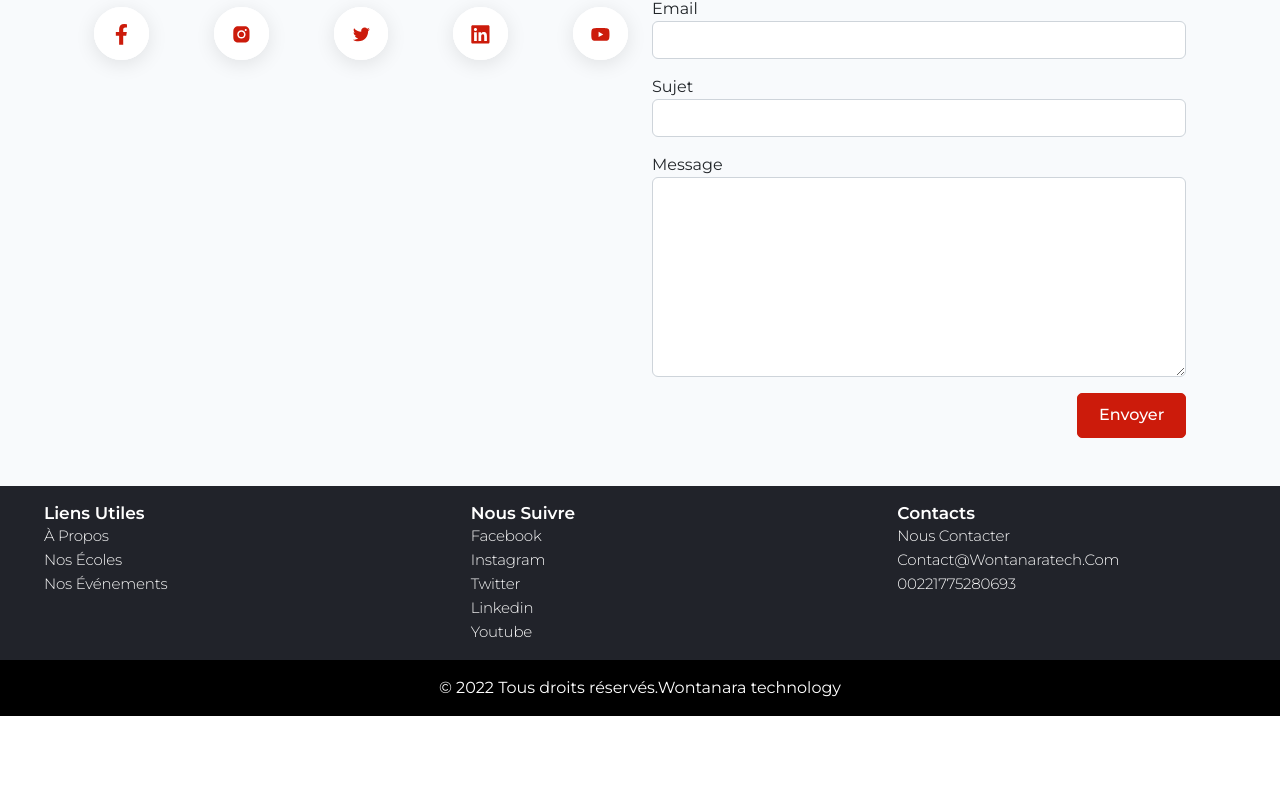
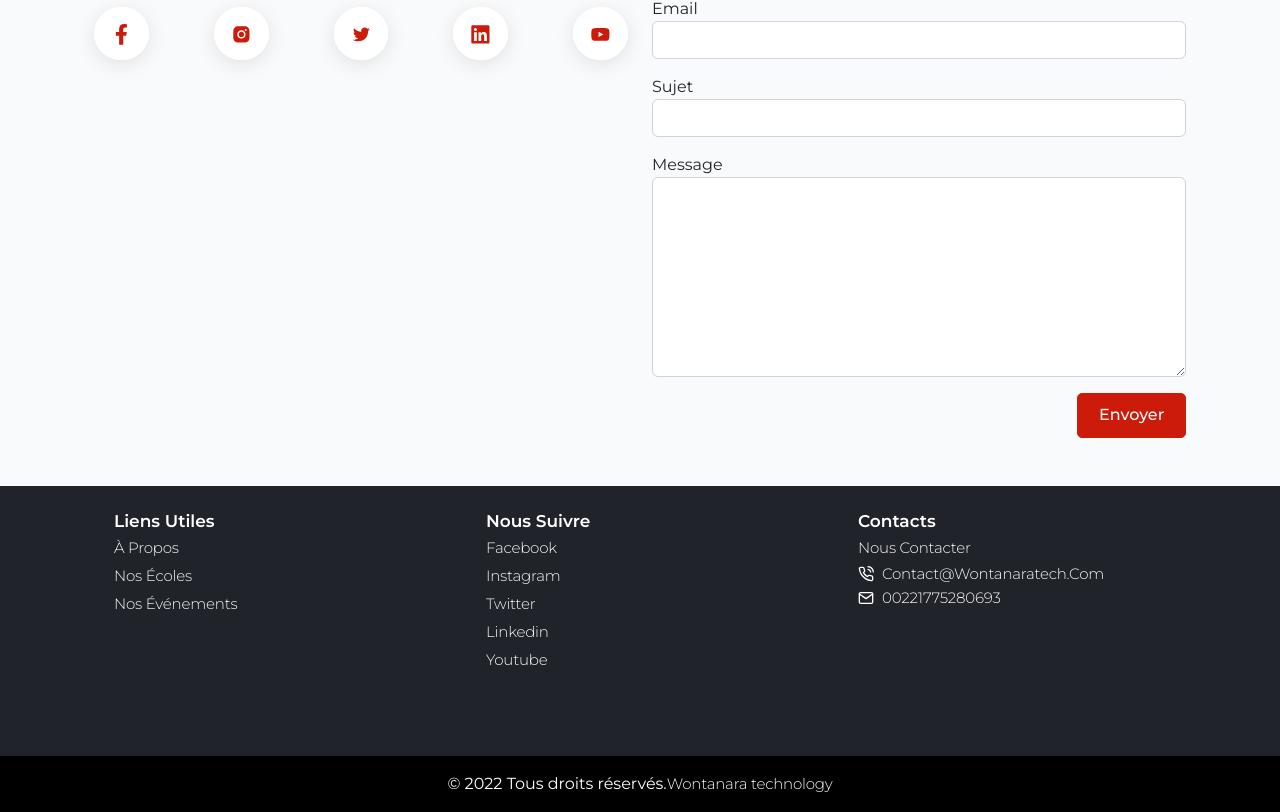
Before and after one commit to alphakahere/wontanara-technology-front, a React (Create React App) app: page /contact in a window 1280 px wide. Shown: the part 436-1248 px from the top of the page. Before the commit the page ends 1152 px from the top, so only its background shows below. Built offline with nearby package versions, Linux system fonts and the light colour scheme.

Commit message:
fixed header and add icon for footer contack links

```diff
--- a/src/App.css
+++ b/src/App.css
@@ -76,6 +76,7 @@
 	line-height: 20px;
 	padding: 0.7rem 1.3rem;
 	border-radius: 5px;
+	white-space: nowrap;
 }
 .banner-btn:hover {
 	background-color: rgba(204, 27, 11, 0.5);
--- a/src/common/Footer/Footer.css
+++ b/src/common/Footer/Footer.css
@@ -1,6 +1,9 @@
-.footer {
+footer.footer {
 	background-color: #21232a;
 	color: #ffffff;
+}
+.footer-links-container {
+	padding-bottom: 5rem;
 }
 .wontanara-sign {
 	background-color: #000000;
@@ -8,6 +11,7 @@
 }
 .footer ul li {
 	text-transform: capitalize;
+	margin-bottom: 4px !important;
 }
 .footer .list-title {
 	font-size: 17px;
--- a/src/common/Footer/Footer.tsx
+++ b/src/common/Footer/Footer.tsx
@@ -1,10 +1,11 @@
+import { FiMail, FiPhoneCall } from "react-icons/fi";
 import { Link } from "react-router-dom";
 import "./Footer.css";
 const Footer = () => {
 	return (
-		<footer>
-			<div className="row footer py-3">
-				<div className="col-md-4">
+		<footer className="footer">
+			<div className="row pt-4 footer-links-container mx-auto container">
+				<div className="col-md-4 ps-0">
 					<ul>
 						<li className="list-title">Liens utiles</li>
 						<li>
@@ -18,7 +19,7 @@ const Footer = () => {
 						</li>
 					</ul>
 				</div>
-				<div className="col-md-4">
+				<div className="col-md-4 ps-0">
 					<ul>
 						<li className="list-title mt-3 mt-md-0">Nous suivre</li>
 						<li>
@@ -38,18 +39,20 @@ const Footer = () => {
 						</li>
 					</ul>
 				</div>
-				<div className="col-md-4">
+				<div className="col-md-4 ps-0">
 					<ul>
 						<li className="list-title mt-3 mt-md-0">Contacts</li>
 						<li>
 							<Link to="/contact">Nous contacter</Link>
 						</li>
-						<li>
+						<li className="d-flex align-items-center gap-2">
+							<FiPhoneCall />
 							<a href="mailto:contact@wontanaratech.com">
 								contact@wontanaratech.com
 							</a>
 						</li>
-						<li>
+						<li className="d-flex align-items-center gap-2">
+							<FiMail />
 							<a href={`tel: ${"00221775280693"}`}>00221775280693</a>
 						</li>
 					</ul>
--- a/src/common/Header/Header.css
+++ b/src/common/Header/Header.css
@@ -1,3 +1,8 @@
+header {
+	position: sticky;
+	top: 0;
+	z-index: 100;
+}
 .top-header {
 	padding: 0.7rem;
 	background-color: rgb(248 250 252);
@@ -20,7 +25,6 @@
 	background-position: center;
 }
  .banner-effect {
-	/* background-color: #000000; */
 	background-color: #cc1b0b;
 	height: 100%;
 	width: 100%;
--- a/src/components/Home/Home.css
+++ b/src/components/Home/Home.css
@@ -73,7 +73,8 @@
 	background: #cc1b0b !important;
 	box-shadow: 0px 7.03125px 19.5312px rgb(0 0 0 / 6%) !important;
 	border-radius: 26.087px;
-	color: #000000 !important;
+	z-index: 50;
+	/* color: #000000 !important; */
 }
 .react-multi-carousel-dot-list {
 	gap: 3px !important;
--- a/src/components/School/SchoolCard.tsx
+++ b/src/components/School/SchoolCard.tsx
@@ -19,7 +19,7 @@ const SchoolCard = ({ item }: { item: any }) => {
 						{item?.name}
 					</p>
 					<p className="card-text">{item?.except}</p>
-					<div className="flex-sb-ic mt-3 p-2">
+					<div className="flex-sb-ic mt-3 p-md-2">
 						<Link
 							to={`/nos-ecoles/:${Math.round(Math.random() * 10)}`}
 							className="btn-voir-plus app-btn"
```
